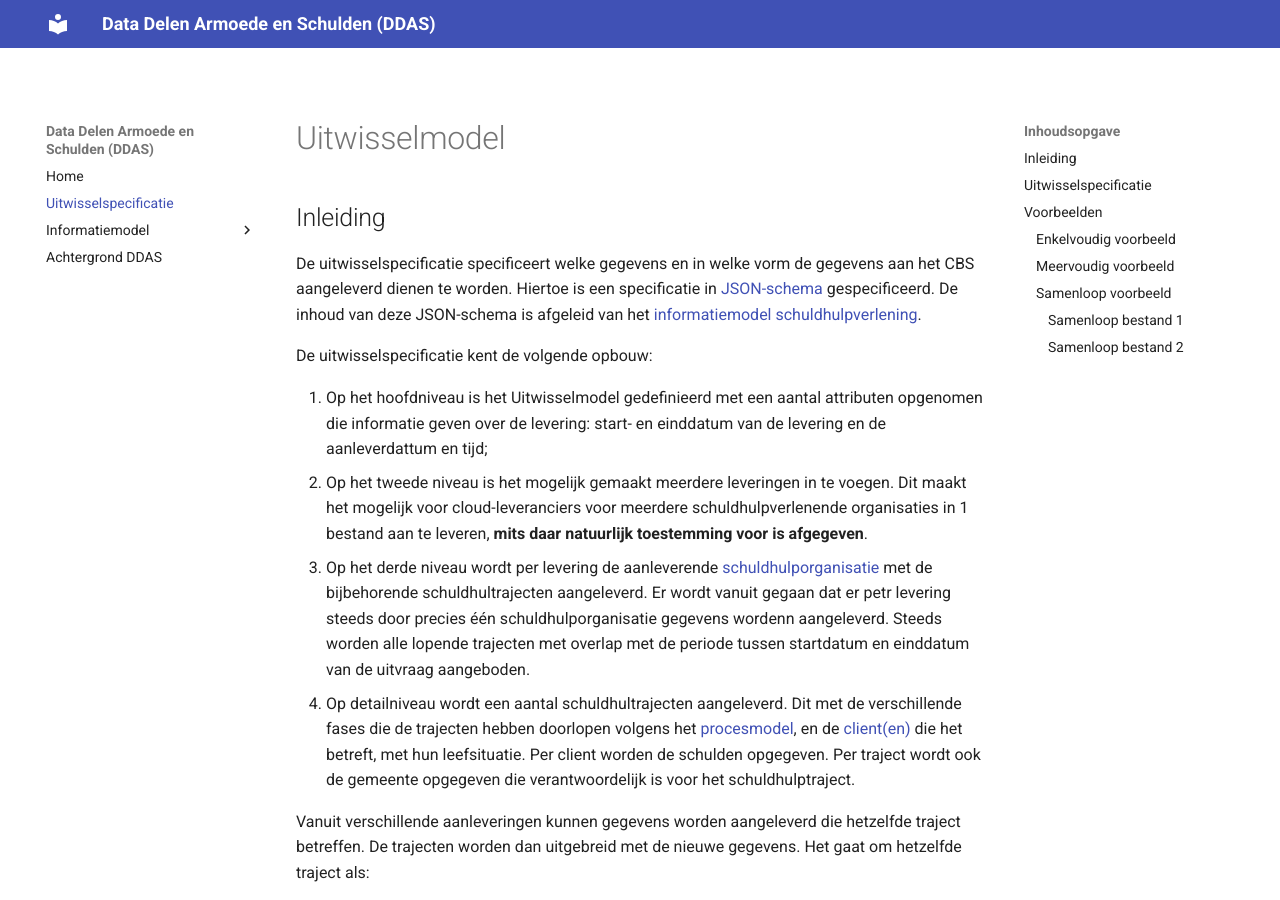
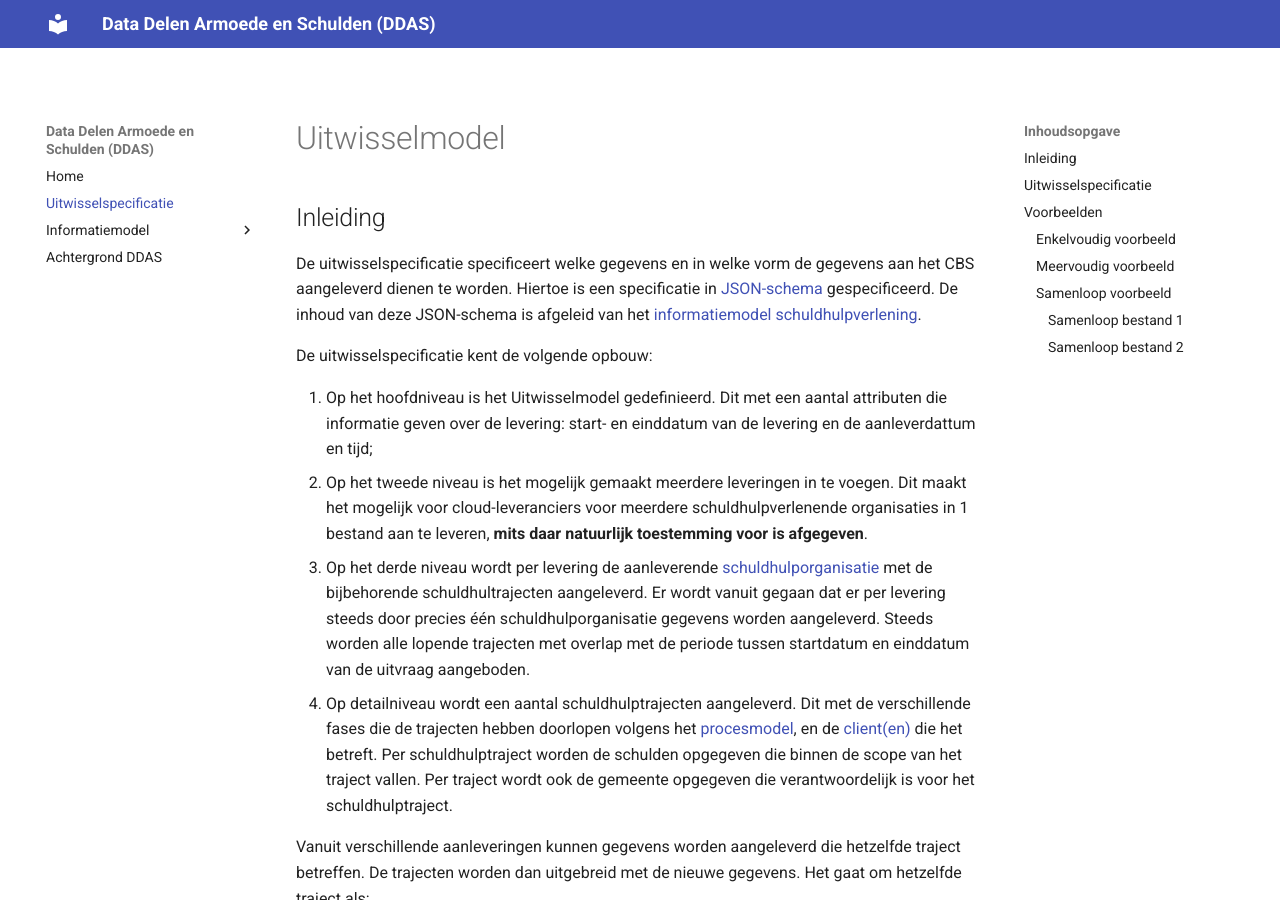
Before and after one commit to VNG-Realisatie/ddas, an MkDocs documentation site: the page built from docs/uitwisselspecificatie.md, in a window 1280 px wide and 900 px high. Built offline with MkDocs 1.6.1 and Material for MkDocs 9.7.7, drawn with Linux system fonts in a browser that asks for light colours; the version menu is left out.

Commit message:
Diverse kleine verbeteringen v0.10

```diff
--- a/docs/Hoofdlijnen_Model Schuldhulpverlening.md
+++ b/docs/Hoofdlijnen_Model Schuldhulpverlening.md
@@ -36,7 +36,7 @@ Figuur 4 Informatiemodel Client
 
 Allereerst maakt een Client onderdeel uit van een Huishouden. Dat kan een eenpersoonshuishouden zijn of een huishouden dat met meerdere Natuurlijke Personen wordt gedeeld. De verschillende soorten mogelijke huishoudens (Particulier huishouden of Institutioneel Huishouden) zijn vastgelegd in EnumHuishoudenssoort.
 
-In het kader van de Schuldhulpverlening heeft een Client een Leefstituatie. In de tijd kan een Client slechts één vastgelegde Leefstituatie hebben. Na elkaar in de tijd kunnen dat meerdere vastgelegde Leefstituaties zijn. De Leefstituatie kent een volgende objecttypen: informatie over: een mogelijke partner of partners uit het verleden, het inkomen, een mogelijke koopwoning en een mogelijk ondernemerschap. Daarnaast zijn de schulden van de Client van groot belang. Een Client kan meerdere schulden hebben, en ieder van die schulden is bij een Schuldeiser. Een schuldeiser is een Rechtspersoon, dus kan een Natuurlijk Persoon zijn of een Niet Natuurlijk Persoon. De verschillende soorten mogelijke schulden zijn vastgelegd in EnumSchuldensoort en de verschillende soorten mogelijke schuldeisers zijn vastgelegd in EnumSchuleisersoort. Een schuldhulptraject vindt altijd plaats onder verantwoordelijkheid van een gemeente.
+In het kader van de Schuldhulpverlening heeft een Client een Leefstituatie. In de tijd kan een Client slechts één vastgelegde Leefstituatie hebben. Na elkaar in de tijd kunnen dat meerdere vastgelegde Leefstituaties zijn. De Leefstituatie kent een volgende objecttypen: informatie over: een mogelijke partner of partners uit het verleden, het inkomen, een mogelijke koopwoning en een mogelijk ondernemerschap. Daarnaast zijn de schulden van de Client van groot belang. Een Client kan meerdere schulden hebben, en ieder van die schulden is bij een Schuldeiser. Een schuldeiser is een Rechtspersoon, dus kan een Natuurlijk Persoon zijn of een Niet Natuurlijk Persoon. De verschillende soorten mogelijke schulden zijn vastgelegd in EnumSchuldensoort en de verschillende soorten mogelijke schuldeisers zijn vastgelegd in EnumSchuleisersoort. De schulden die binnen de scope van het schuldhulptraject vallen, zijn gekoppeld aan het traject. Een schuldhulptraject vindt altijd plaats onder verantwoordelijkheid van een gemeente. (De gegevens over de leefsituatie worden niet aangeleverd aan het CBS, maar verrijkt door het CBS. Deze zijn dan ook niet in de uitwisselspecificatie opgenomen)
 
 ## Organisaties
 
--- a/docs/uitwisselspecificatie.md
+++ b/docs/uitwisselspecificatie.md
@@ -6,10 +6,10 @@ De uitwisselspecificatie specificeert welke gegevens en in welke vorm de gegeven
 
 De uitwisselspecificatie kent de volgende opbouw:
 
-1. Op het hoofdniveau is het Uitwisselmodel gedefinieerd met een aantal attributen opgenomen die informatie geven over de levering: start- en einddatum van de levering en de aanleverdattum en tijd;
+1. Op het hoofdniveau is het Uitwisselmodel gedefinieerd. Dit met een aantal attributen die informatie geven over de levering: start- en einddatum van de levering en de aanleverdattum en tijd;
 2. Op het tweede niveau is het mogelijk gemaakt meerdere leveringen in te voegen. Dit maakt het mogelijk voor cloud-leveranciers voor meerdere schuldhulpverlenende organisaties in 1 bestand aan te leveren, **mits daar natuurlijk toestemming voor is afgegeven**.
-3. Op het derde niveau wordt per levering de aanleverende [schuldhulporganisatie](./Hoofdlijnen_Model Schuldhulpverlening.md/#organisaties) met de bijbehorende schuldhultrajecten aangeleverd. Er wordt vanuit gegaan dat er petr levering steeds door precies één schuldhulporganisatie gegevens wordenn aangeleverd. Steeds worden alle lopende trajecten met overlap met de periode tussen startdatum en einddatum van de uitvraag aangeboden.
-4. Op detailniveau wordt een aantal schuldhultrajecten aangeleverd. Dit met de verschillende fases die de trajecten hebben doorlopen volgens het [procesmodel](./Hoofdlijnen_Model Schuldhulpverlening.md/#processen), en de [client(en)](./Hoofdlijnen_Model Schuldhulpverlening.md/#clienten) die het betreft, met hun leefsituatie. Per client worden de schulden opgegeven. Per traject wordt ook de gemeente opgegeven die verantwoordelijk is voor het schuldhulptraject.
+3. Op het derde niveau wordt per levering de aanleverende [schuldhulporganisatie](./Hoofdlijnen_Model Schuldhulpverlening.md/#organisaties) met de bijbehorende schuldhultrajecten aangeleverd. Er wordt vanuit gegaan dat er per levering steeds door precies één schuldhulporganisatie gegevens worden aangeleverd. Steeds worden alle lopende trajecten met overlap met de periode tussen startdatum en einddatum van de uitvraag aangeboden.
+4. Op detailniveau wordt een aantal schuldhulptrajecten aangeleverd. Dit met de verschillende fases die de trajecten hebben doorlopen volgens het [procesmodel](./Hoofdlijnen_Model Schuldhulpverlening.md/#processen), en de [client(en)](./Hoofdlijnen_Model Schuldhulpverlening.md/#clienten) die het betreft. Per schuldhulptraject worden de schulden opgegeven die binnen de scope van het traject vallen. Per traject wordt ook de gemeente opgegeven die verantwoordelijk is voor het schuldhulptraject.
 
 Vanuit verschillende aanleveringen kunnen gegevens worden aangeleverd die hetzelfde traject betreffen. De trajecten worden dan uitgebreid met de nieuwe gegevens. Het gaat om hetzelfde traject als:
 
```
Also changed, not shown: docs/Achtergrond.md (+1 -1 lines), docs/Detail_Model Schuldhulpverlening.md (+11 -11 lines), docs/index.md (+1 -1 lines), site/Achtergrond/index.html, site/Detail_Model Schuldhulpverlening/index.html, site/Hoofdlijnen_Model Schuldhulpverlening/index.html, site/index.html, site/sitemap.xml, site/uitwisselspecificatie/index.html, 4 other files.
